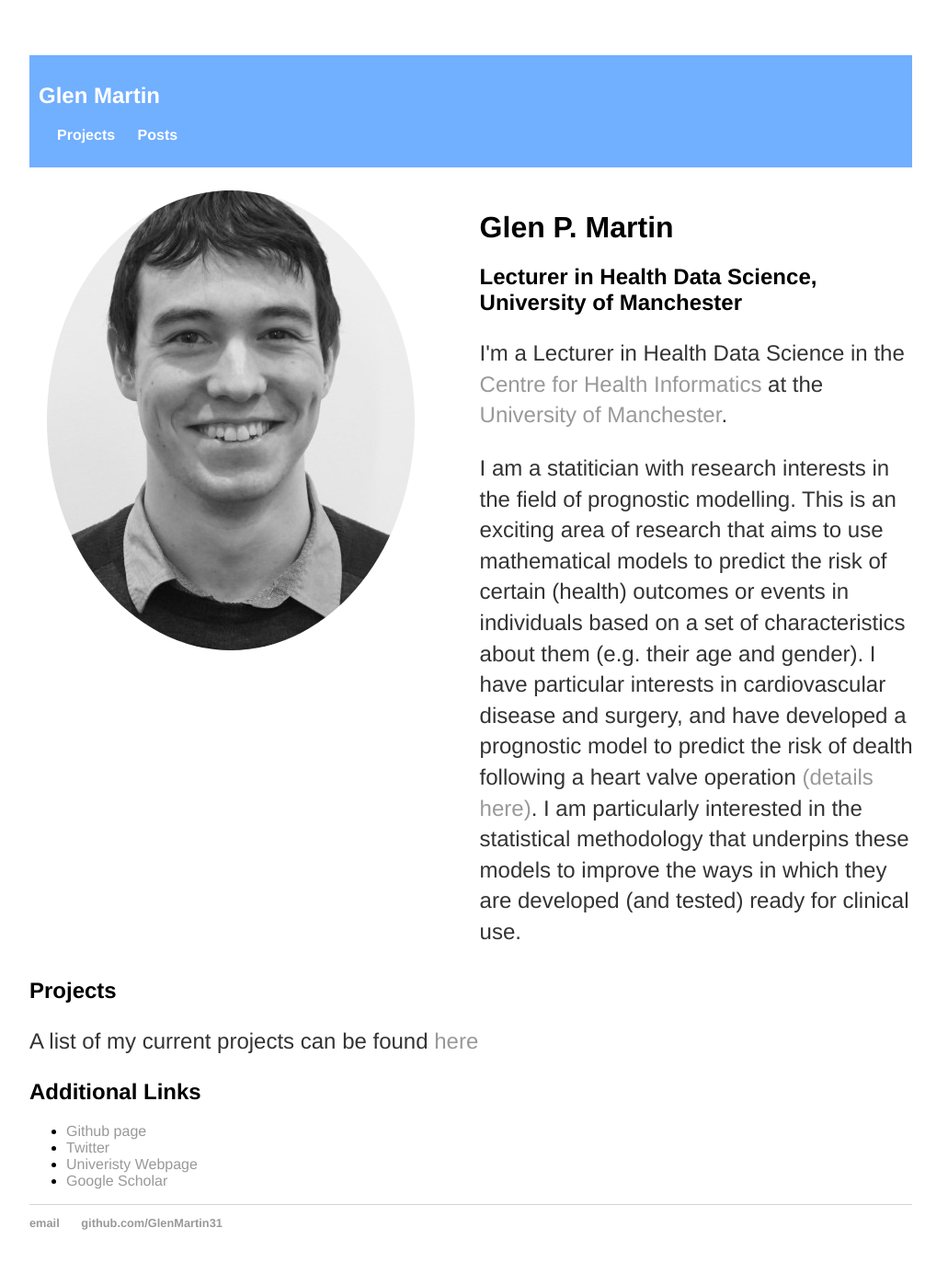
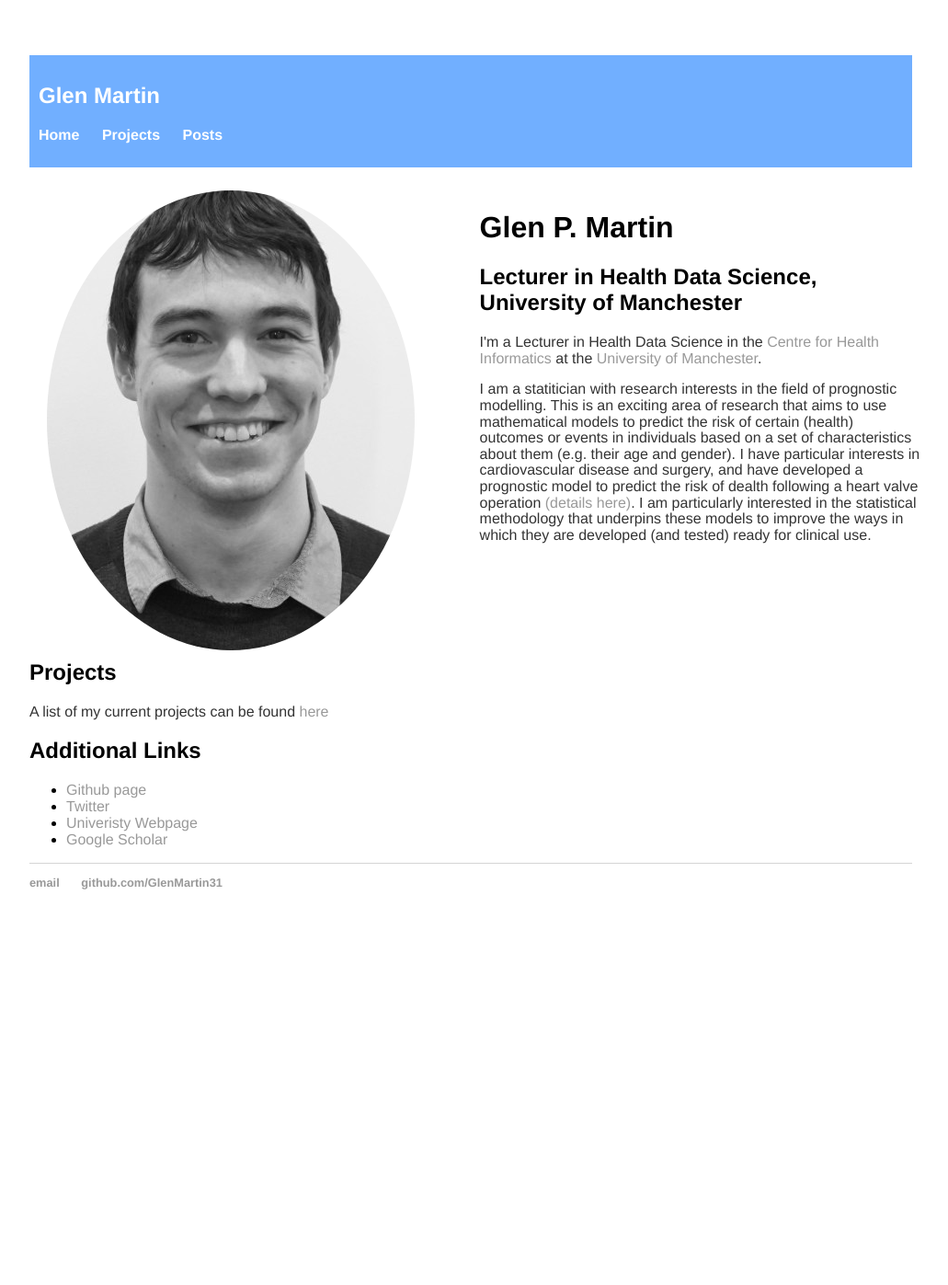
Before and after one commit to GlenMartin31/GlenMartin31.github.io, a Jekyll site: the page built from index.html, in a window 1280 px wide. Shown: the whole page at 92% size, without its empty margins (128-1159 px from the left). Built offline with Jekyll 4.4.1, drawn with Linux system fonts in a browser that asks for light colours; after the commit the page ends 1027 px from its top, so only the background shows below that.

Commit message:
Update main.css

```diff
--- a/_layouts/default.html
+++ b/_layouts/default.html
@@ -16,7 +16,8 @@
 			<div class="header">
 				<nav>
 				<ul>
-					<li><h2 align="left"><a href="/"><font color="#FFFFFF">Glen Martin</font></a></h2></li>
+					<h2 align="left">Glen Martin</h2>
+					<li><a href="/"><font color="#FFFFFF">Home</font></a></h2></li>
 					<li><a href="/projects"><font color="#FFFFFF">Projects</font></a></li>
 					<li><a href="/posts"><font color="#FFFFFF">Posts</font></a></li>
 				</ul>
--- a/css/main.css
+++ b/css/main.css
@@ -58,8 +58,8 @@ a:hover {
     text-decoration: underline;
 }
 p {
-    font-size: 1.5em;
-    line-height: 1.4em;
+    font-size: 1em;
+    line-height: 1.1em;
     color: #333;
 }
 ul.posts {
```
